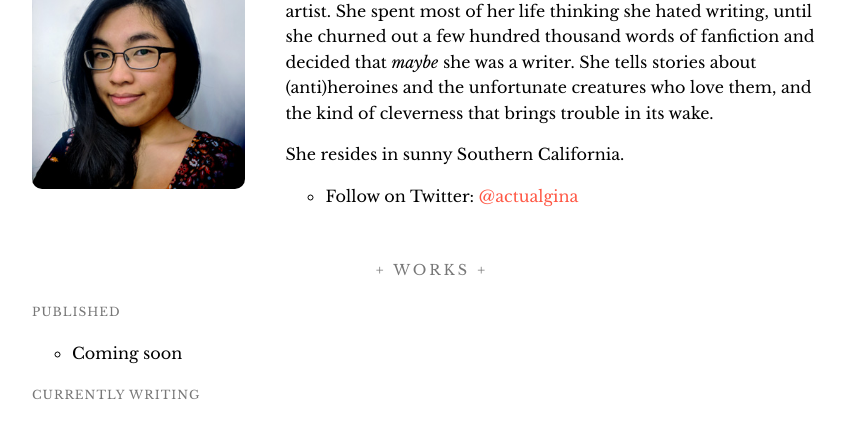
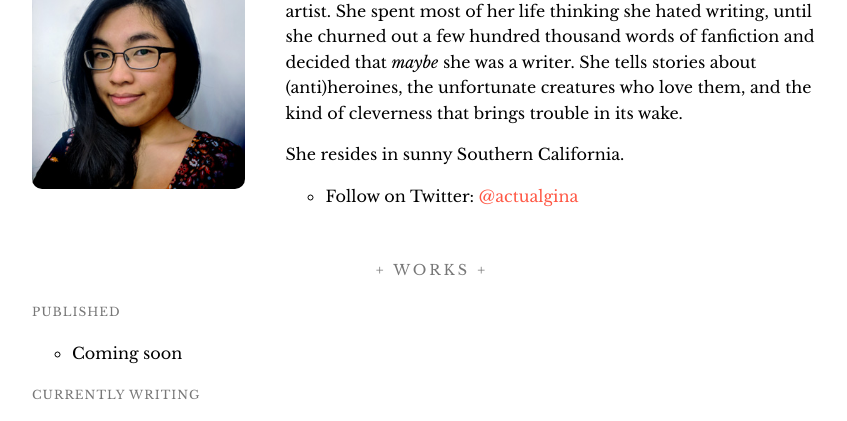
Before and after one commit to madpatter/madpatter.github.io, a plain HTML site: page index.html in a window 1280 px wide. Shown: the part 297-718 px from the top of the page, without its empty margins (208-1055 px from the left). Drawn offline with nearby package versions, Linux system fonts and the light colour scheme.

Commit message:
Add files via upload

```diff
--- a/index.html
+++ b/index.html
@@ -209,7 +209,7 @@
                 <img src='assets/portrait.jpg' alt='Photo of Gina Chen' />
             </div>
             <div class='text-col'>
-                <p><span class='big'>Gina Chen</span> is an author, software engineer, and occasional artist. She spent most of her life thinking she hated writing, until she churned out a few hundred thousand words of fanfiction and decided that <i>maybe</i> she was a writer. She tells stories about (anti)heroines and the unfortunate creatures who love them, and the kind of cleverness that brings trouble in its wake.</p>
+                <p><span class='big'>Gina Chen</span> is an author, software engineer, and occasional artist. She spent most of her life thinking she hated writing, until she churned out a few hundred thousand words of fanfiction and decided that <i>maybe</i> she was a writer. She tells stories about (anti)heroines, the unfortunate creatures who love them, and the kind of cleverness that brings trouble in its wake.</p>
                 <p>She resides in sunny Southern California.</p>
                 <ul>
                     <li>Follow on Twitter: <a href='https://twitter.com/actualgina'>@actualgina</a></li>
```
